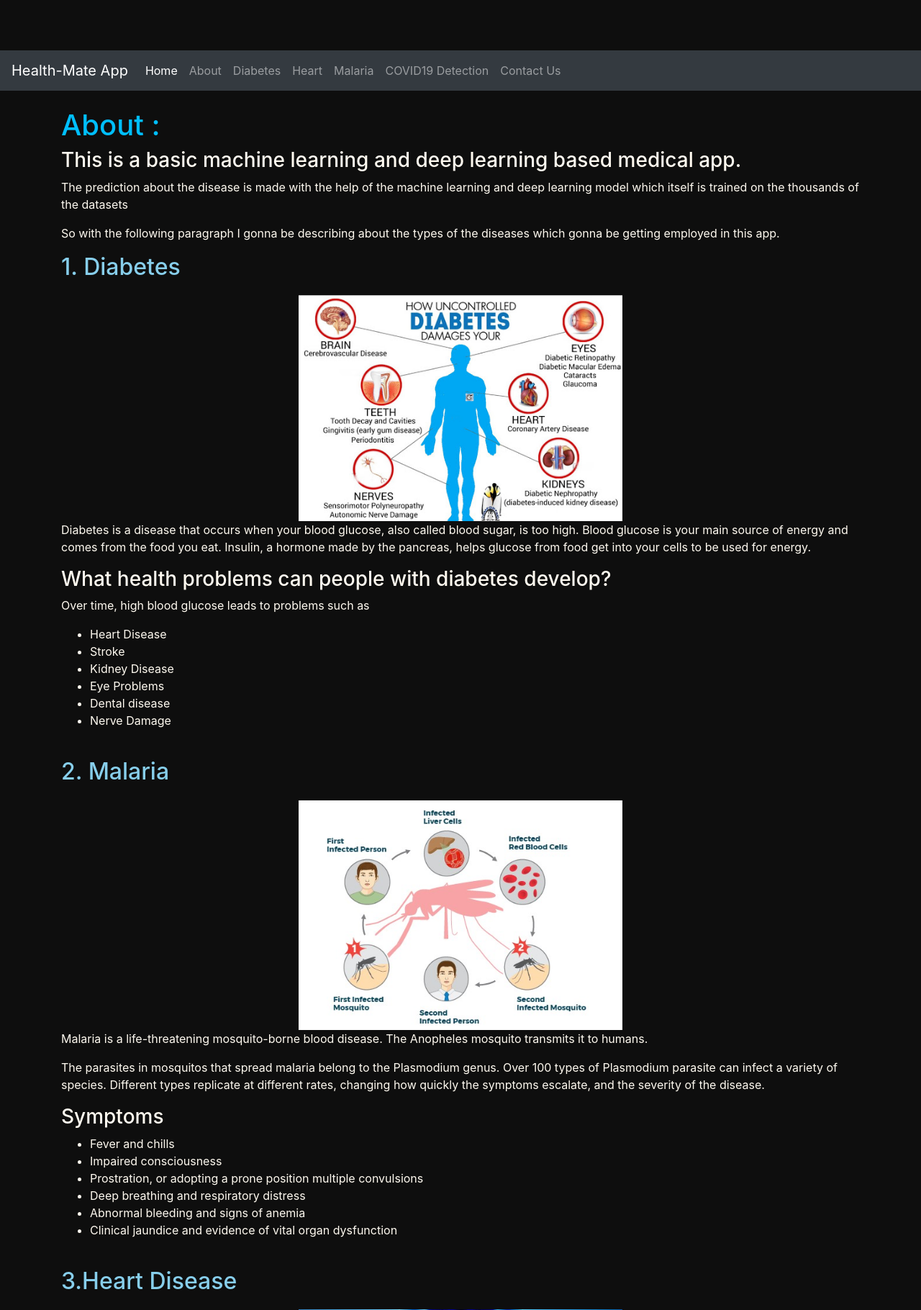
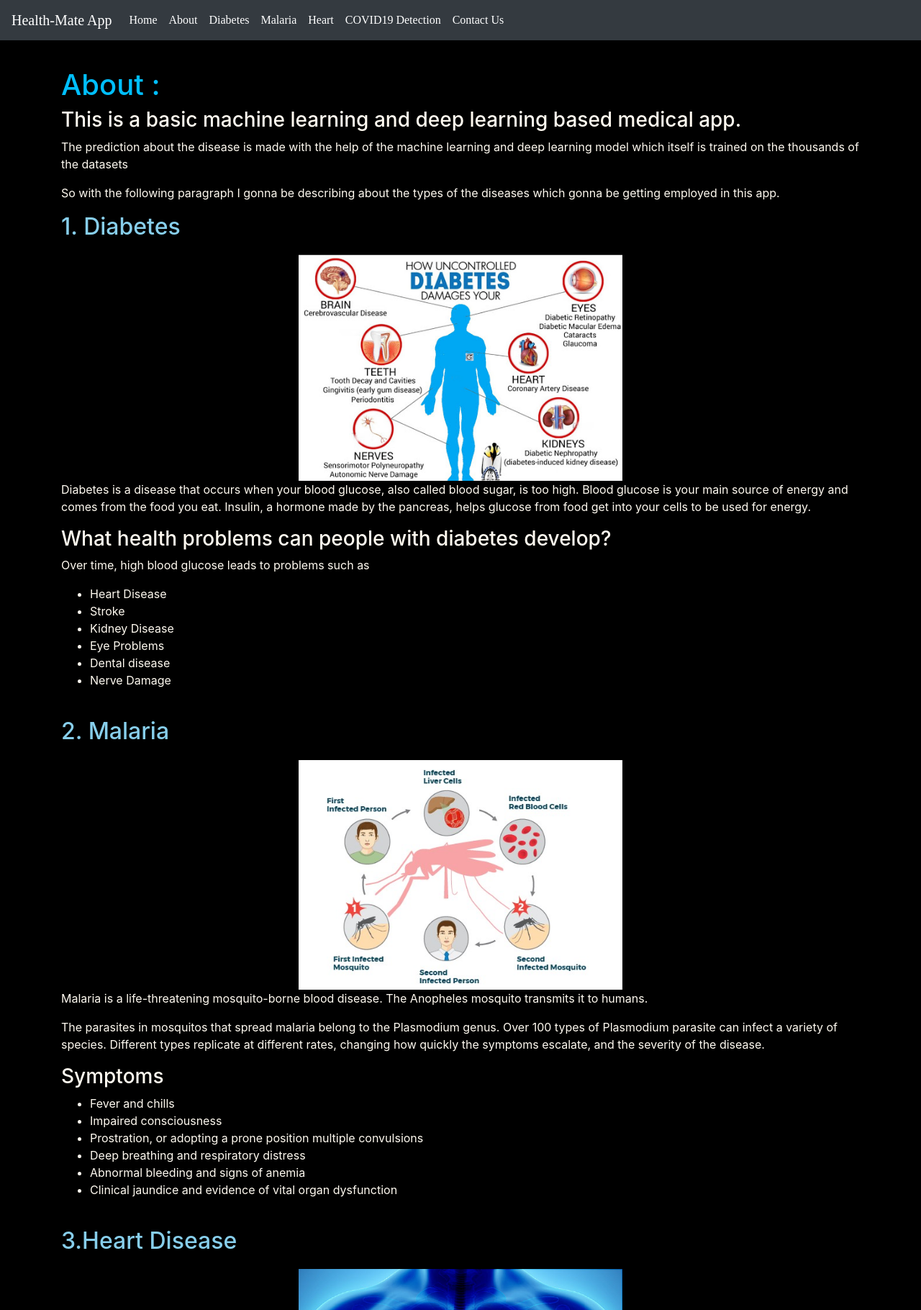
Before and after one commit to Anand-ark/Health-Mate-Webapp-Using-Django, a Django app: page /about in a window 1280 px wide. Shown: the top 1820 px of the page at 72% size. Run offline with Django 3.2, Linux system fonts and the light colour scheme; parts of the project's set-up code (start-up, migrations or seed data) failed here and were passed over.

Commit message:
Update base.html

```diff
--- a/templates/base.html
+++ b/templates/base.html
@@ -13,8 +13,8 @@
       <title> {% block title%} {% endblock title %} | Disease Prediction </title>
   </head>
   <body>
-  <nav class="navbar navbar-expand-lg navbar-dark bg-dark">
-  <a class="navbar-brand" href="">Health-Mate App</a>
+  <nav class="navbar navbar-expand-md navbar-dark fixed-top bg-dark">
+  <a class="navbar-brand" href="" style="font-family:Geometr415 Blk BT">Health-Mate App</a>
   <button class="navbar-toggler" type="button" data-toggle="collapse" data-target="#navbarSupportedContent" aria-controls="navbarSupportedContent" aria-expanded="false" aria-label="Toggle navigation">
     <span class="navbar-toggler-icon"></span>
   </button>
@@ -22,33 +22,36 @@
   <div class="collapse navbar-collapse" id="navbarSupportedContent">
     <ul class="navbar-nav mr-auto">
       <li class="nav-item active">
-        <a class="nav-link" href="/">Home <span class="sr-only">(current)</span></a>
+        <a class="nav-link" style="font-family:Geometr415 Blk BT" href="/">Home <span class="sr-only">(current)</span></a>
       </li>
             <li class="nav-item">
-
-        <a class="nav-link" href="/about">About</a>
+        <li class="nav-item active">
+        <a class="nav-link" style="font-family:Geometr415 Blk BT" href="/about">About</a>
       </li>
       <li class="nav-item">
-        <a class="nav-link" href="/diabetes">Diabetes</a>
-
-      </li>
-            </li>
-            <li class="nav-item">
-        <a class="nav-link" href="/heart">Heart</a>
+        <li class="nav-item active">
+        <a class="nav-link" style="font-family:Geometr415 Blk BT" href="/diabetes">Diabetes</a>
 
       </li>
             <li class="nav-item">
-        <a class="nav-link" href="/malariaa">Malaria</a>
+              <li class="nav-item active">
+        <a class="nav-link" style="font-family:Geometr415 Blk BT"  href="/malariaa">Malaria</a>
+
+      </li>
+            <li class="nav-item">
+              <li class="nav-item active">
+        <a class="nav-link" style="font-family:Geometr415 Blk BT" href="/heart">Heart</a>
 
       </li>
       <li class="nav-item">
-        <a class="nav-link" href="/covid">COVID19 Detection</a>
+        <li class="nav-item active">
+        <a class="nav-link" style="font-family:Geometr415 Blk BT" href="/covid">COVID19 Detection</a>
 
       </li>
 
       <li class="nav-item">
-
-        <a class="nav-link" href="/contact">Contact Us</a>
+        <li class="nav-item active">
+        <a class="nav-link"  style="font-family:Geometr415 Blk BT" href="/contact">Contact Us </a>
       </li>
     </ul>
   </div>
@@ -68,7 +71,7 @@
   <style>
 body {
 
-  background-color:#0e0e0e;
+
   background-repeat: no-repeat;
   background-attachment: fixed;
   background-size: 106% 100%;
```
